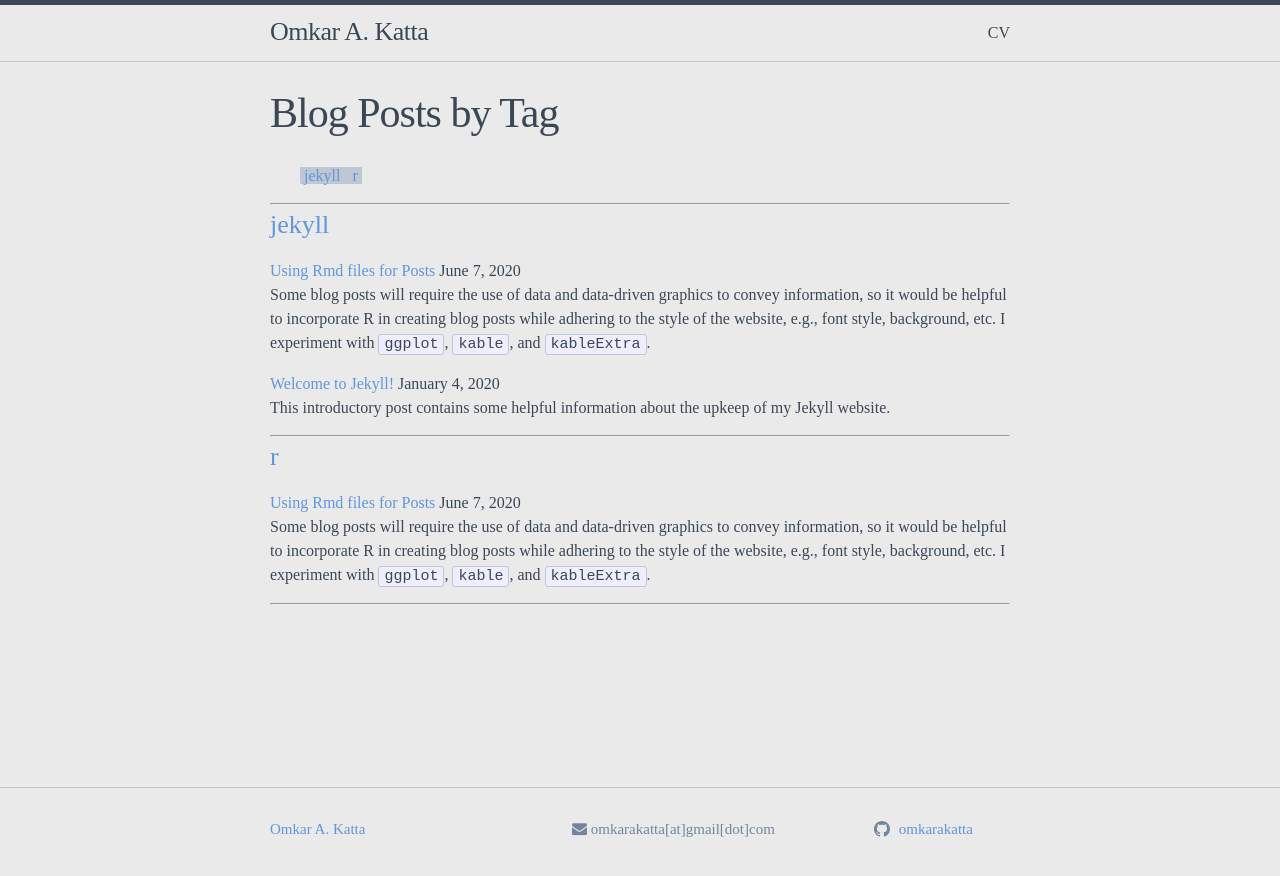
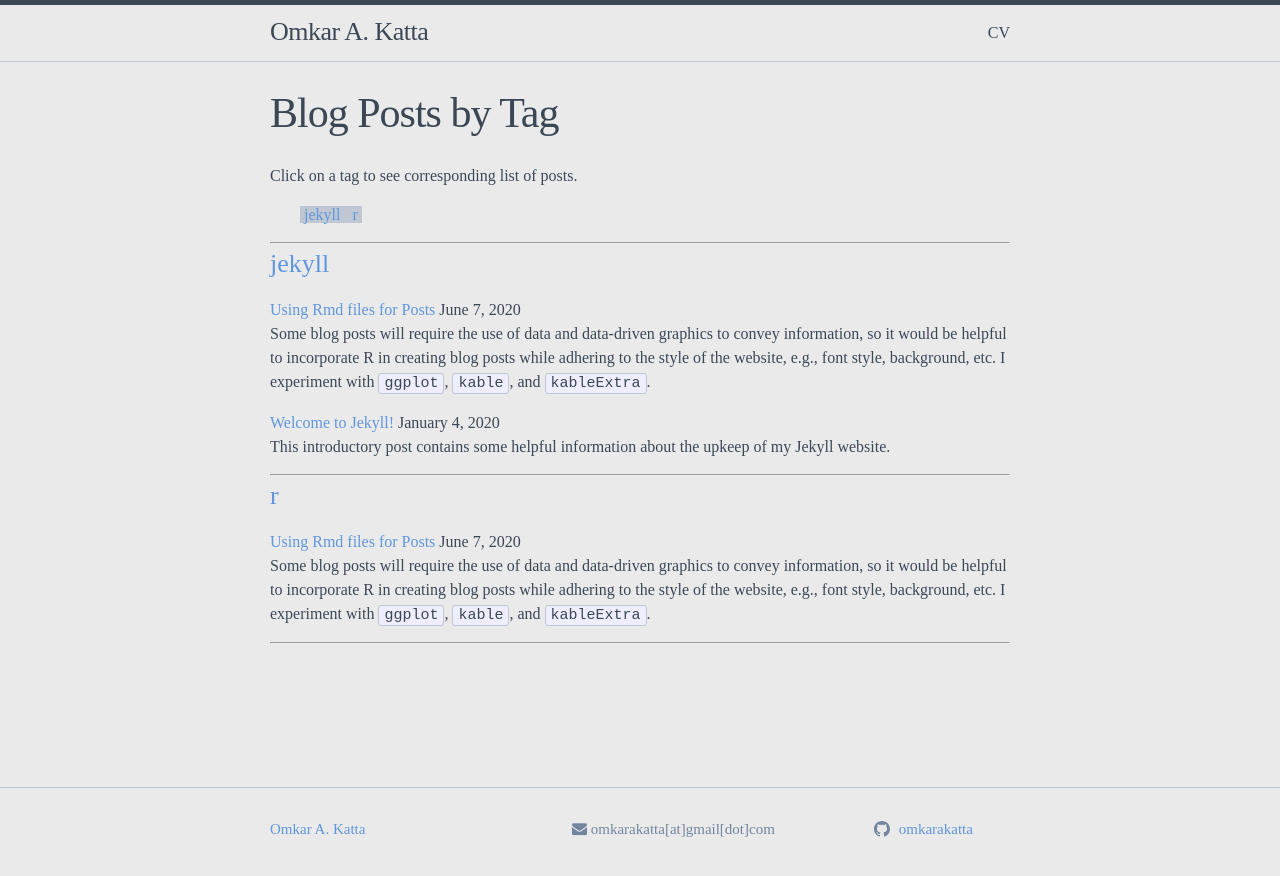
Before and after one commit to omkarakatta/omkarakatta.github.io, a Jekyll site: the page built from pages/postsbytag.md, in a window 1280 px wide. Shown: the top 876 px of the page. Built offline with Jekyll 4.4.1, drawn with Linux system fonts in a browser that asks for light colours; nearby versions of some CDN libraries.

Commit message:
add text to see change

```diff
--- a/pages/postsbytag.md
+++ b/pages/postsbytag.md
@@ -4,7 +4,7 @@ permalink: /tag/
 ---
 
 <!-- Reference: https://raw.githubusercontent.com/jokecamp/jokecamp.com/master/tag.md -->
-<!-- Click on a tag to see corresponding list of posts. -->
+Click on a tag to see corresponding list of posts.
 
 <ul class = "tags">
 {% for tag in site.tags %}
```
